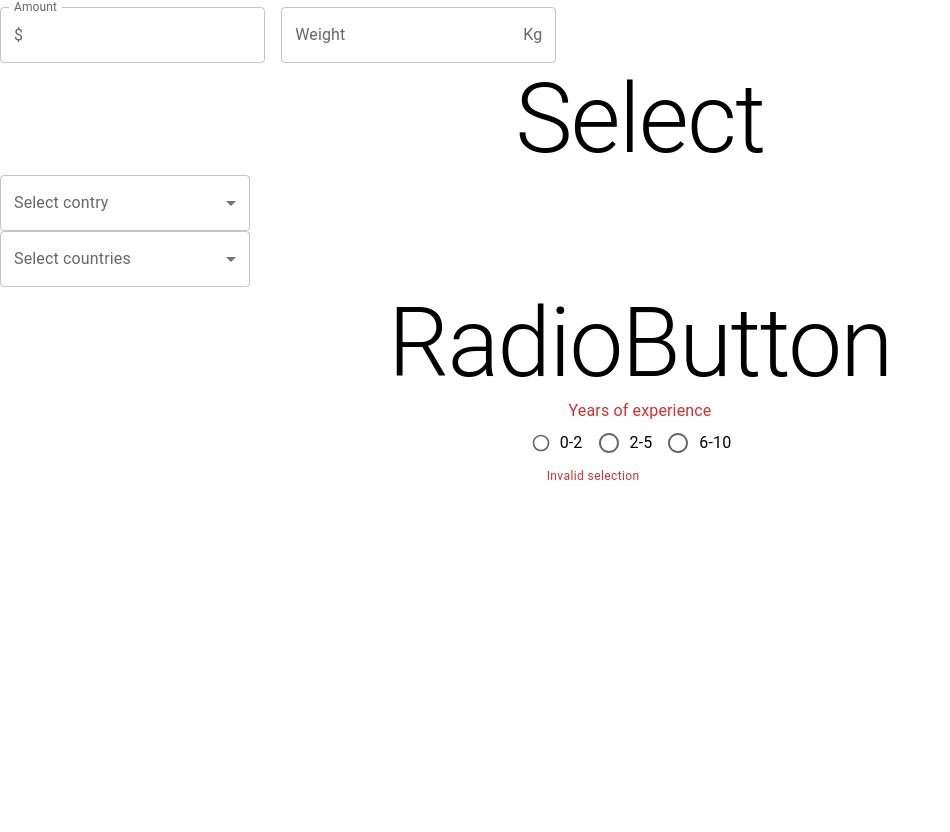
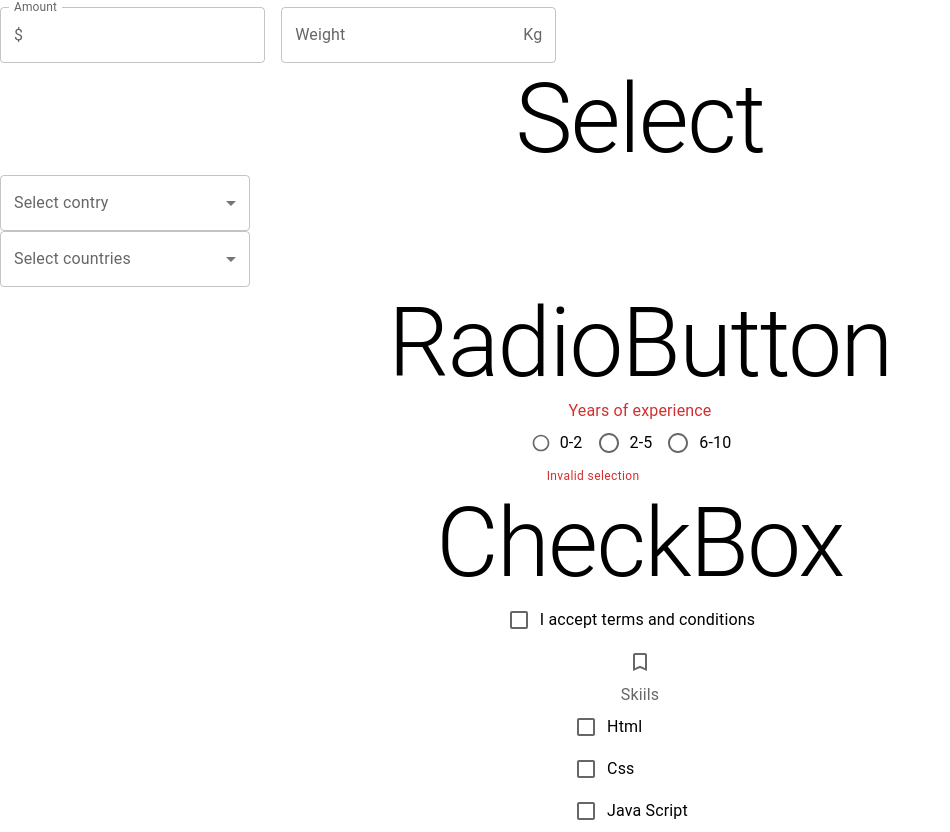
Before and after one commit to mohsenbaghaei/react-mui, a React (Create React App) app: page / in a window 1280 px wide. Shown: the part 1783-2615 px from the top of the page, without its empty margins (0-950 px from the left). Before the commit the page ends 2270 px from the top, so only its background shows below. Built offline with nearby package versions, Linux system fonts and the light colour scheme.

Commit message:
CheckBox

```diff
--- a/src/App.tsx
+++ b/src/App.tsx
@@ -4,7 +4,8 @@ const MuiTypography = lazy(() => import("./components/MuiTypography"));
 const MuiButton = lazy(() => import("./components/MuiButton"));
 const MuiTextField = lazy(() => import("./components/MuiTextField"));
 const MuiSelect = lazy(() => import("./components/MuiSelect"));
-const MuiRadioGroup = lazy(() => import('./components/MuiRadioButton'))
+const MuiRadioGroup = lazy(() => import("./components/MuiRadioButton"));
+const MuiCheckBox = lazy(() => import("./components/MuiCheckBox"));
 function App() {
   return (
     <div className="App">
@@ -14,6 +15,7 @@ function App() {
         <MuiTextField />
         <MuiSelect />
         <MuiRadioGroup />
+        <MuiCheckBox />
       </Suspense>
     </div>
   );
--- /dev/null
+++ b/src/components/MuiCheckBox.tsx
@@ -0,0 +1,52 @@
+import { useState } from "react";
+
+import { Box, Typography, FormControlLabel, Checkbox, FormControl, FormGroup, FormLabel } from "@mui/material";
+
+import BookmarkBorderIcon from '@mui/icons-material/BookmarkBorder'
+import BookmarkIcon from '@mui/icons-material/BookmarkBorder'
+
+
+const MuiCheckBox = () => {
+  const [acceptTnc, setAcceptTnc] = useState(false);
+  const [skills, setSkills] = useState<string[]>([])
+
+  const handleChange = (event: React.ChangeEvent<HTMLInputElement>) => {
+    setAcceptTnc(event.target.checked);
+  };
+
+  const handleSkillsChange = (event: React.ChangeEvent<HTMLInputElement>) => {
+    const index = skills.indexOf(event.target.value)
+    if(index === -1) {
+        setSkills([...skills, event.target.value])
+    } else {
+        setSkills(skills.filter((skill) => skill !== event.target.value))
+    }
+  }
+
+  return (
+    <Box>
+      <Typography variant="h1">CheckBox</Typography>
+      <Box>
+        <FormControlLabel
+          label="I accept terms and conditions"
+          control={<Checkbox checked={acceptTnc} onChange={handleChange} />}
+        />
+      </Box>
+      <Box>
+        <Checkbox icon={<BookmarkBorderIcon/>} checkedIcon={<BookmarkIcon/>} checked={acceptTnc} onChange={handleChange} />
+      </Box>
+      <Box>
+        <FormControl>
+            <FormLabel>Skiils</FormLabel>
+            <FormGroup>
+                <FormControlLabel value='html' label='Html' control={<Checkbox checked={skills.includes('html')} onChange={handleSkillsChange} />}/>
+                <FormControlLabel value='css' label='Css' control={<Checkbox checked={skills.includes('css')} onChange={handleSkillsChange} />}/>
+                <FormControlLabel value='javascript' label='Java Script' control={<Checkbox checked={skills.includes('javascript')} onChange={handleSkillsChange} />}/>
+            </FormGroup>
+        </FormControl>
+      </Box>
+    </Box>
+  );
+};
+
+export default MuiCheckBox;
```
